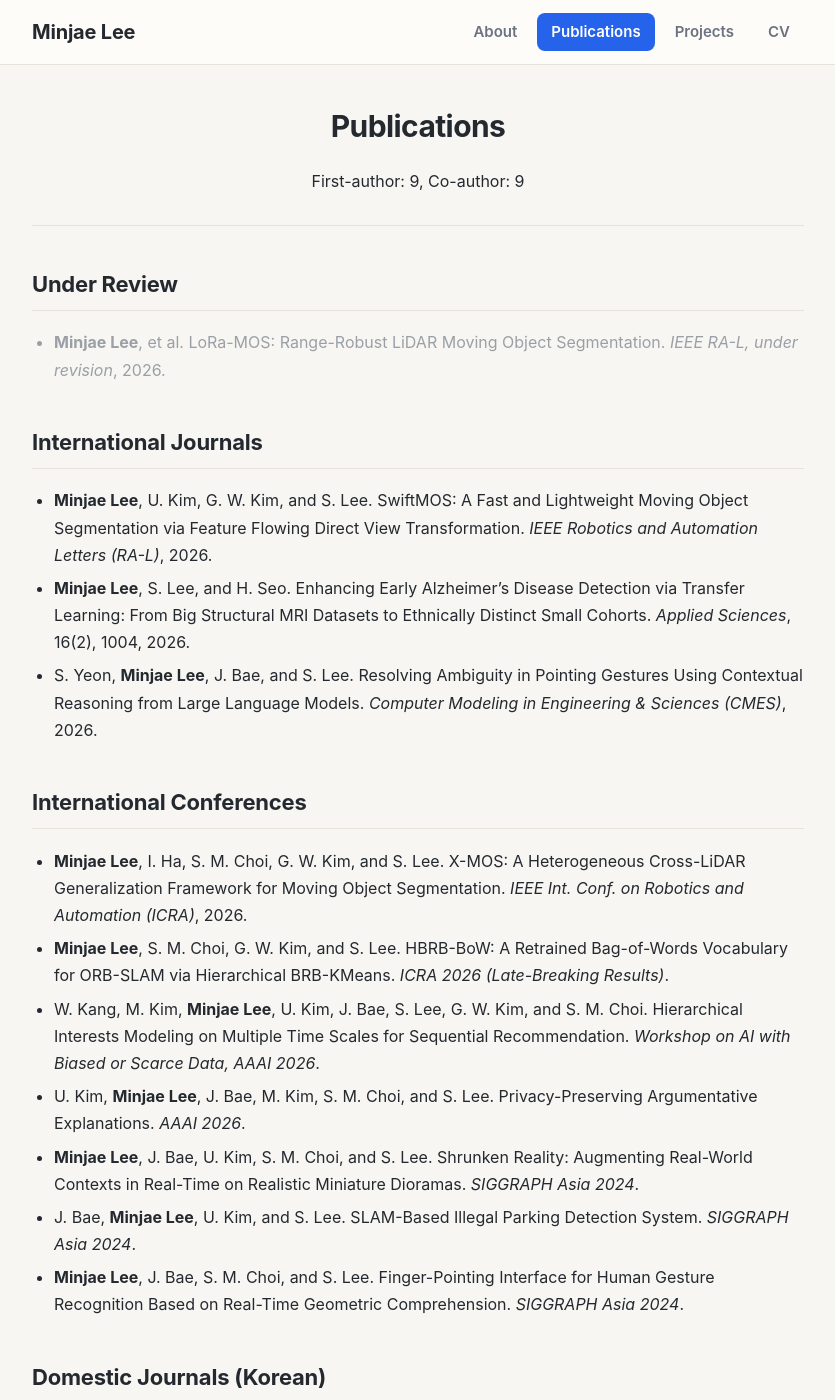
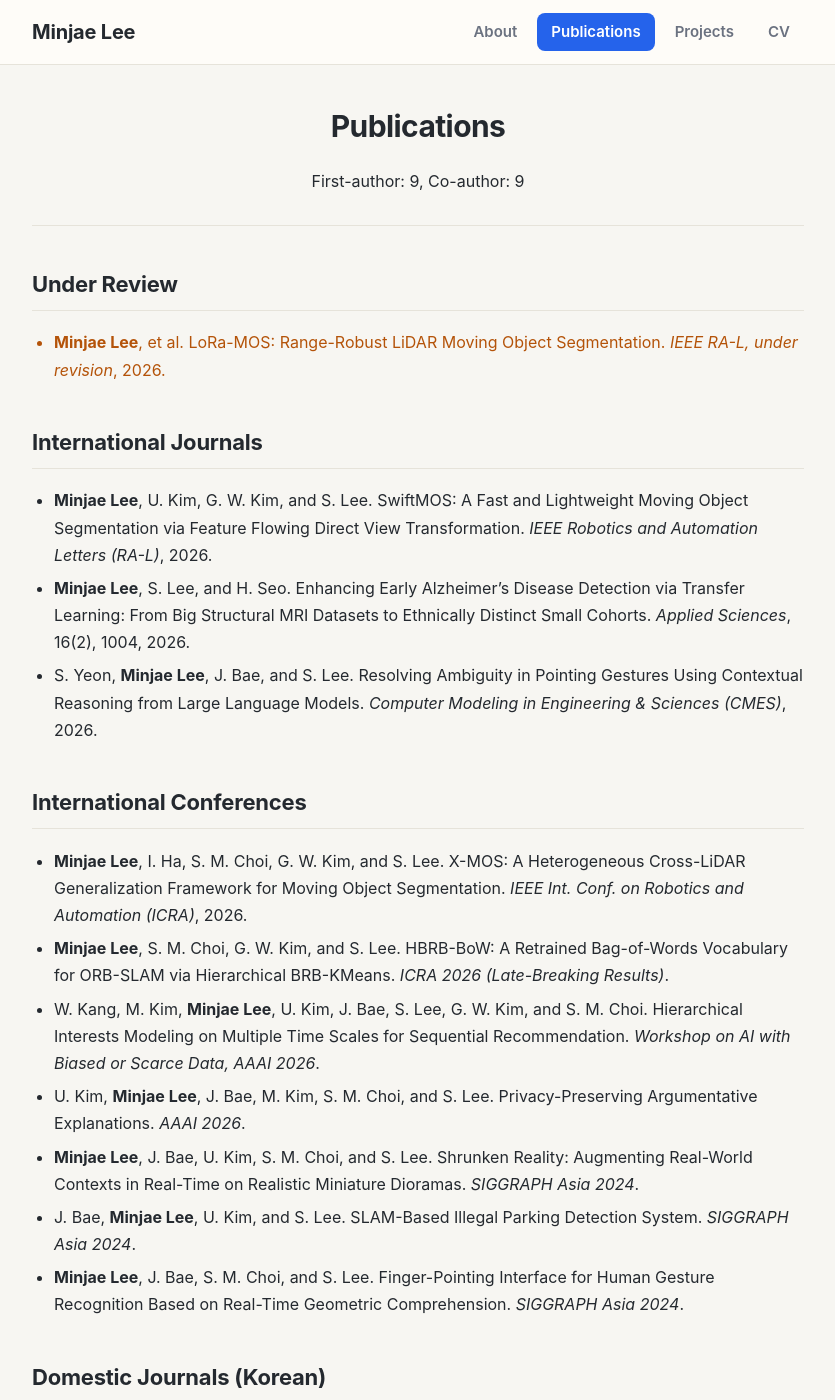
Before and after one commit to MinChoi0129/MinChoi0129.github.io, a Jekyll site: the page built from publications.md, in a window 1280 px wide and 1400 px high. Shown: the whole window, without its empty margins (222-1057 px from the left). Built offline with Jekyll 4.4.1, drawn with Linux system fonts in a browser that asks for light colours.

Commit message:
Publications: style under-revision in an active amber (vs grey review)
Keep under-review grey/de-emphasized; give under-revision a saturated
amber to read as active/progressing.

Co-Authored-By: Claude Opus 4.8 (1M context) <noreply@anthropic.com>

```diff
--- a/assets/css/style.css
+++ b/assets/css/style.css
@@ -6,6 +6,7 @@
   --fg: #24292f;
   --muted: #6b7280;
   --faint: #9aa0a6;       /* under-review / de-emphasized text */
+  --revision: #b45309;    /* under-revision / active status */
   --accent: #2563eb;
   --border: #e6e3da;
   --maxw: 820px;
@@ -112,6 +113,11 @@ code {
   color: var(--faint) !important;
 }
 .under-review em { font-style: italic; }
+
+/* ---- Under revision: active, saturated (not accepted yet, but progressing) ---- */
+.under-revision,
+.under-revision * { color: var(--revision) !important; }
+.under-revision em { font-style: italic; }
 
 /* ---- Social link buttons (modern pill) ---- */
 .social-links {
--- a/publications.md
+++ b/publications.md
@@ -20,7 +20,7 @@ title: Publications
 
 ## Under Review
 
-<div class="under-review" markdown="1">
+<div class="under-revision" markdown="1">
 
 - **Minjae Lee**, et al. LoRa-MOS: Range-Robust LiDAR Moving Object Segmentation. *IEEE RA-L, under revision*, 2026.
 
```
